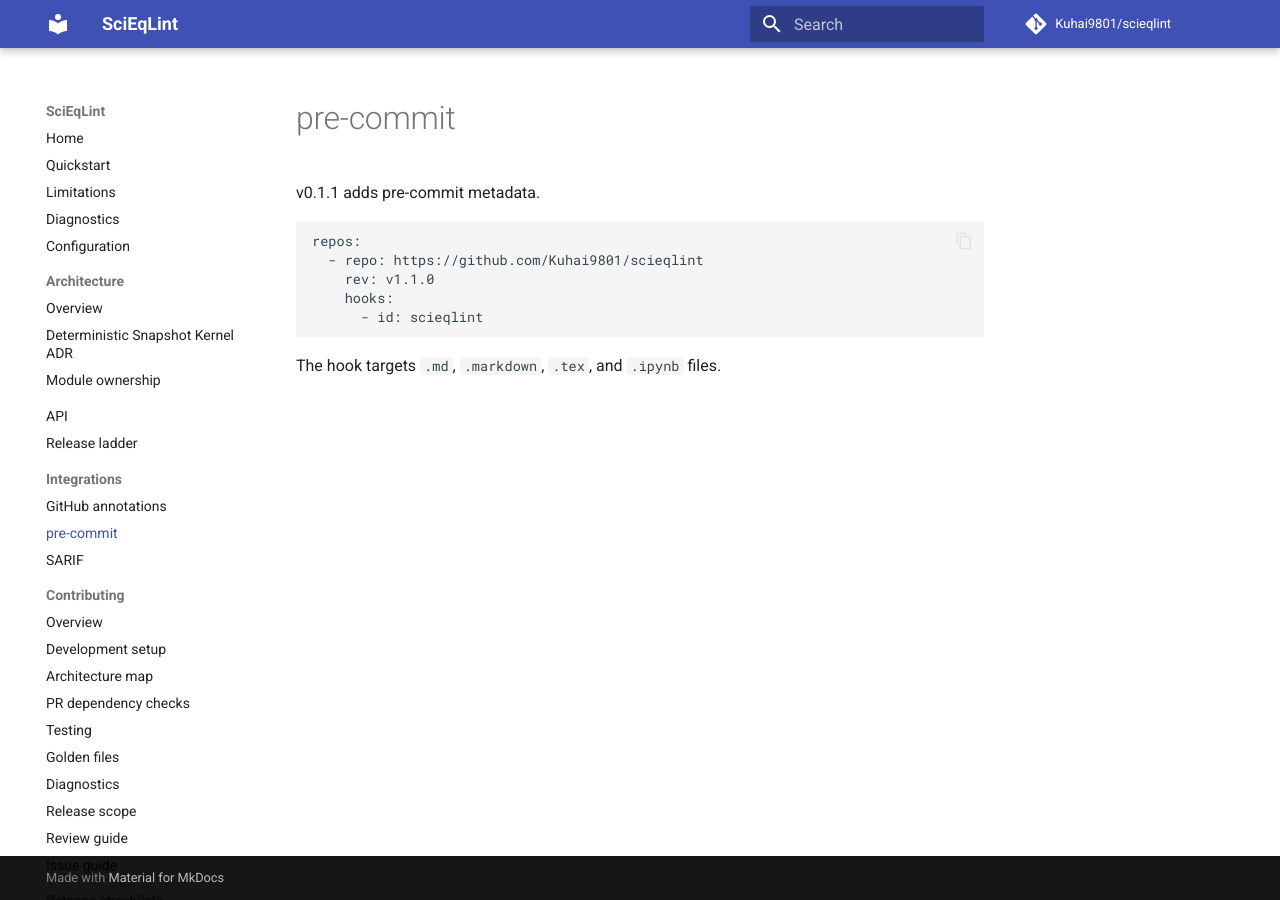
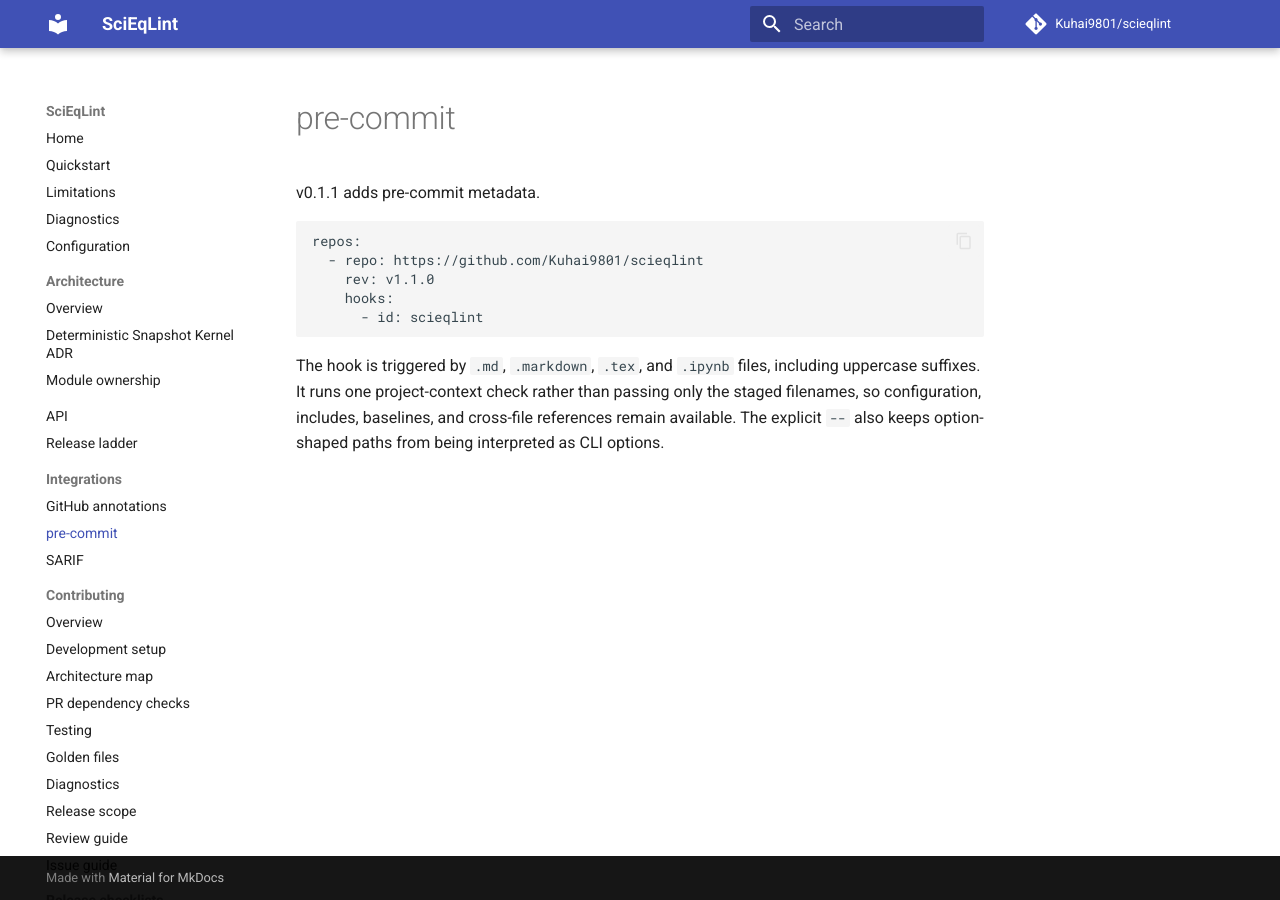
Before and after one commit to 1sgtpepper/scieqlint, an MkDocs documentation site: the page built from docs/integrations/pre-commit.md, in a window 1280 px wide. Built offline with MkDocs 1.6.1 and Material for MkDocs 9.7.7, drawn with Linux system fonts in a browser that asks for light colours; comment, search, counter and statistics services are not loaded.

Commit message:
Fix pre-commit project-context checks

````diff
--- a/.pre-commit-hooks.yaml
+++ b/.pre-commit-hooks.yaml
@@ -2,6 +2,8 @@
   name: SciEqLint
   description: Check equations and equation references in supported scientific documents.
   entry: scieqlint check
+  args: ["--"]
   language: python
-  files: '\.(md|markdown|tex|ipynb)$'
+  files: '(?i)\.(md|markdown|tex|ipynb)$'
+  pass_filenames: false
   require_serial: true
--- a/docs/integrations/pre-commit.md
+++ b/docs/integrations/pre-commit.md
@@ -10,4 +10,8 @@
       - id: scieqlint
 ```
 
-The hook targets `.md`, `.markdown`, `.tex`, and `.ipynb` files.
+The hook is triggered by `.md`, `.markdown`, `.tex`, and `.ipynb` files, including
+uppercase suffixes. It runs one project-context check rather than passing only
+the staged filenames, so configuration, includes, baselines, and cross-file
+references remain available. The explicit `--` also keeps option-shaped paths
+from being interpreted as CLI options.
````
Also changed, not shown: CHANGELOG.md (+2 -0 lines), 1 other file.
